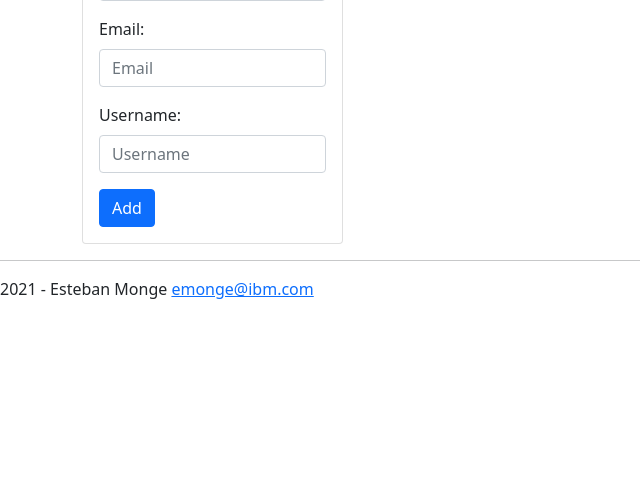
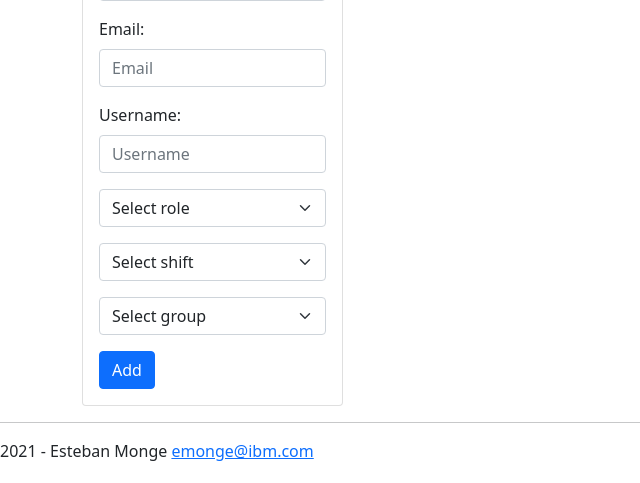
Before and after one commit to EstebanMonge/flask-crud, a Flask app: page /person in a window 1280 px wide. Shown: the part 317-800 px from the top of the page, without its empty margins (0-640 px from the left). Run offline with Flask 2, Linux system fonts and the light colour scheme; data that the repository does not hold is empty; some libraries are stand-ins or nearby versions.

Commit message:
nineth commit

```diff
--- a/app/routes.py
+++ b/app/routes.py
@@ -15,8 +15,11 @@ def index():
 
 @app.route('/person')
 def person():
+    roles = Role.query.all()
+    shifts = Shift.query.all()
     persons = Person.query.all()
-    return render_template('index.html', persons=persons)
+    groups = Group.query.all()
+    return render_template('index.html', persons=persons, roles=roles, shifts=shifts, groups=groups)
 
 @app.route('/role')
 def role():
@@ -43,6 +46,9 @@ def add_person():
         email = form.get('email')
         username = form.get('username')
         person_id = form.get('person_id')
+        role = form.get('role')
+        group = form.get('group')
+        shift = form.get('shift')
         is_active = True
         if person_id:
             person = Person.query.get(person_id)
@@ -52,9 +58,9 @@ def add_person():
 
         if not fname or lname or email or username:
             if person_id:
-                person = Person(person_id = person_id, fname = fname, lname = lname, email = email, username = username, is_active = is_active)
+                person = Person(person_id = person_id, fname = fname, lname = lname, email = email, username = username, is_active = is_active, group = group, role = role, shift = shift)
             else:
-                person = Person(fname = fname, lname = lname, email = email, username = username, is_active = is_active)
+                person = Person(fname = fname, lname = lname, email = email, username = username, is_active = is_active, group = group, role = role, shift = shift)
             db.session.add(person)
             db.session.commit()
             return redirect('/person')
--- a/app/web/templates/person.html
+++ b/app/web/templates/person.html
@@ -24,6 +24,30 @@
                         <div class="mb-3">
                             <label for="username" class="form-label">Username:</label>
                             <input class="form-control" type="text" name="username" placeholder="Username" required>
+                        </div>
+                        <div class="mb-3">
+                            <select class="form-select" name="role">
+                                <option selected>Select role</option>
+                            {% for role in roles %}
+                                <option value="{{ role.role_id }}">{{ role.name }}</option>
+                            {% endfor %}
+                            </select>
+                        </div>
+                        <div class="mb-3">
+                            <select class="form-select" name="shift">
+                                <option selected>Select shift</option>
+                            {% for shift in shifts %}
+                                <option value="{{ shift.shift_id }}">{{ shift.name }}</option>
+                            {% endfor %}
+                            </select>
+                        </div>
+                        <div class="mb-3">
+                            <select class="form-select" name="group">
+                                <option selected>Select group</option>
+                            {% for group in groups %}
+                                <option value="{{ group.group_id }}">{{ group.name }}</option>
+                            {% endfor %}
+                            </select>
                         </div>
                         <button class="btn btn-primary" type="submit">
                             Add
@@ -58,10 +82,28 @@
                     <td>{{ person.email }}</td>
                     <td>{{ person.username }}</td>
                     <td>{{ person.is_active }}</td>
-                    <td>{{ person.role }}</td>
+                    <td>
+                        {% for role in roles %}
+                           {% if (role.role_id == person.role) %}
+                               {{ role.name }}
+                           {% endif %}
+                        {% endfor %}
+                    </td>
                     <td>{{ person.platform }}</td>
-                    <td>{{ person.shift }}</td>
-                    <td>{{ person.group }}</td>
+                    <td>
+                        {% for shift in shifts %}
+                           {% if (shift.shift_id == person.shift) %}
+                               {{ shift.name }}
+                           {% endif %}
+                        {% endfor %}
+                    </td>
+                    <td>
+                        {% for group in groups %}
+                           {% if (group.group_id == person.group) %}
+                               {{ group.name }}
+                           {% endif %}
+                        {% endfor %}
+                    </td>
                     <td>
                         <a class="{{ 'btn btn-success' if person.is_active else 'btn btn-dark'}}"
                            href="/turn_person/{{ person.person_id }}">
@@ -84,5 +126,4 @@
         </div> <!-- col-md-6 -->
     </div><!-- row -->
 </div><!-- container -->
-
 {% endblock %}
```
